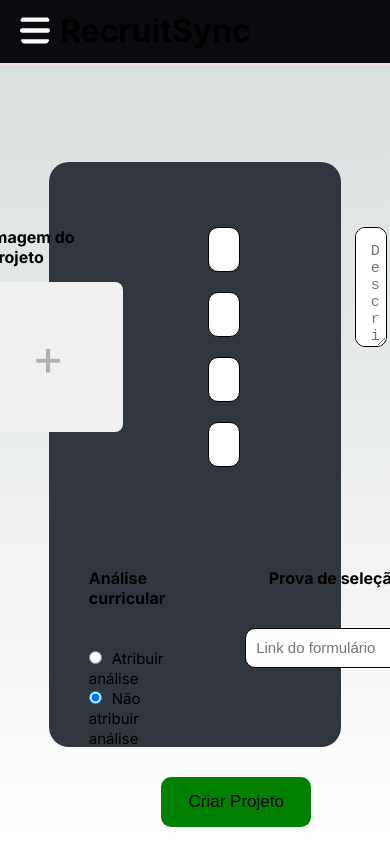
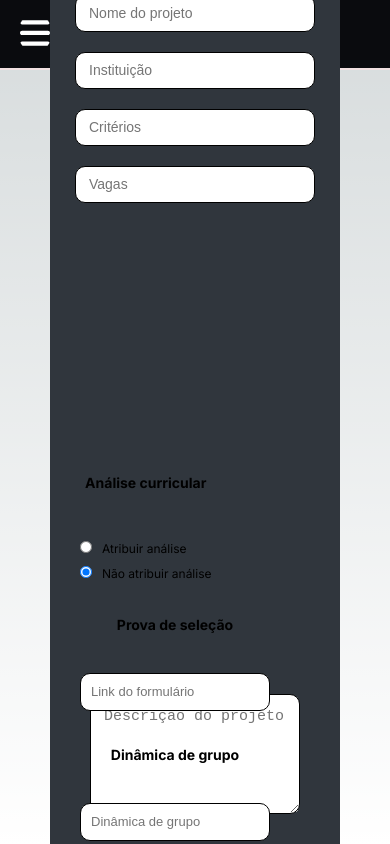
Before and after one commit to WallDev07/recruit-sync-new, a Next.js app: page /criacao-de-projetos in a window 390 px wide. Built offline with nearby package versions, Linux system fonts and the light colour scheme; no server answers; the database is empty.

Commit message:
Adição de responsividade na tela de criação de projetos

```diff
--- a/src/app/acessar-inscritos/components/ListaInscritos/ListaInscritos.css
+++ b/src/app/acessar-inscritos/components/ListaInscritos/ListaInscritos.css
@@ -7,7 +7,7 @@
     background-color: #30363D;
     height: 75vh;
     padding: 20px 30px 20px 30px;
-    grid-gap: 20px;
+    grid-gap: 25px;
     overflow-y: scroll;
     scroll-behavior:auto;
     overflow: auto;
--- a/src/componentes/CriarProjeto/CriarProjeto.css
+++ b/src/componentes/CriarProjeto/CriarProjeto.css
@@ -13,9 +13,7 @@
     flex-direction: column;
     background-color: #30363D;
     border-radius: 20px;
-    height: 75%;
-    width: 75%;
-    margin: 0 100px 0 100px;
+    margin: 50px;
 }
 
 .informacoes{
@@ -23,14 +21,15 @@
     flex-direction: row;
     justify-content: center;
     /*background-color: antiquewhite*/;
-    height: 60%;
+    height: 50%;
     width: 100%;
 }
 
-.etapas{
-    /*background-color: lightblue;*/
-    height: 40%;
+.sect-botao{
+    display: flex;
+    justify-content: end;
     width: 100%;
+    height: 15%;
 }
 
 .sect-img{
@@ -39,8 +38,6 @@
     padding: 50px;
     align-items: center;
     flex-direction: column;
-    width: 75%;
-    height: 100%;
 }
 
 h4{
@@ -90,30 +87,18 @@ textarea{
 .etapas{
     display: flex;
     flex-direction: row;
+    /*background-color: lightblue;*/
+    justify-content: space-between;
+    flex-wrap: wrap;
+    margin: 30px;
 }
 
-.etapa1, .etapa2, .etapa3, .etapa4{
+.etapa {
     display: flex;
     flex-direction: column;
     align-items: center;
-    padding: 40px;
-    height: 100%;
-    width: 100%;
 }
 
-/*
-.etapa1{
-    background-color: lightgreen;
-}
-
-.etapa2{
-    background-color: lightskyblue;
-}
-
-.etapa3{
-    background-color: lightgoldenrodyellow;
-}
-*/
 
 .titulos-etapas{
     display: flex;
@@ -122,8 +107,9 @@ textarea{
 }
 
 .text-lab{
-    font-size: 15px;
+    font-size: 12px;
     margin: 0 0 0 10px;
+    white-space: nowrap;
 }
 
 .link-prova{
@@ -131,7 +117,7 @@ textarea{
     border-radius: 10px;
     border: 1px solid black;
     height: 40px;
-    width: 180px;
+    width: 250px;
     padding: 10px;
     font-size: 15px;
     color: black;
@@ -143,7 +129,7 @@ textarea{
     border-radius: 10px;
     border: 1px solid black;
     height: 40px;
-    width: 180px;
+    width: 250px;
     padding: 10px;
     font-size: 15px;
     color: black;
@@ -155,7 +141,7 @@ textarea{
     border-radius: 10px;
     border: 1px solid black;
     height: 40px;
-    width: 180px;
+    width: 250px;
     padding: 10px;
     font-size: 15px;
     color: black;
@@ -170,9 +156,10 @@ textarea{
     margin: 25px 0 20px 0;
 }
 
-.sect-botao{
+.opcoes-analise > div {
     display: flex;
-    justify-content: end;
+    flex-wrap: nowrap;
+    margin-top: 10px;
 }
 
 .criar-projeto{
@@ -222,3 +209,308 @@ img {
     object-fit: cover;
     border-radius: 8px;
 }
+
+/*Responsividade:*/
+
+/* Estilos para desktops médios (telas de 1280px a 1440px) */
+@media (min-width: 1200px) and (max-width: 1439px) {
+
+    .container-criar{
+        height: 95%;
+    }
+
+    .sect-img{
+        padding: 35px;
+        width: 75%;
+        height: 100%;
+    }
+
+    .sect-inputs{
+        padding: 35px;
+        width: 100%;
+        height: 100%;
+    }
+
+    .sect-desc{
+        padding: 35px;
+        width: 100%;
+        height: 100%;
+    }
+
+    textarea{
+        padding: 15px;
+        font-size: 15px;
+        width: 100%;
+        margin: 15px 15px 15px 15px;
+        height: 120px;
+    }
+
+    h4{
+        font-size: 14px;
+    }
+
+    .image-upload {
+        width: 135px;
+        height: 135px;
+    }
+
+    .inputs{
+        height: 40px;
+        width: 100%;
+        padding: 14px;
+        font-size: 14px;
+        margin: 15px 0 5px 0;
+    }
+
+    .titulos-etapas{
+        display: flex;
+        align-items: center;
+        justify-content: center;
+        font-size: 15px;
+    }
+
+    .sect-botao{
+        display: flex;
+        justify-content: end;
+    }
+
+    .criar-projeto{
+        font-size: 17px;
+        height: 45px;
+        width: 140px;
+        margin: 30px;
+    }
+
+    .link-prova{
+        height: 38px;
+        width: 230px;
+        padding: 10px;
+        font-size: 14px;
+        margin: 25px 0 20px 0;
+    }
+
+    .dinamica-grupo{
+        height: 38px;
+        width: 230px;
+        padding: 10px;
+        font-size: 14px;
+        margin: 25px 0 20px 0;
+    }
+
+    .texto-entrevista{
+        height: 38px;
+        width: 230px;
+        padding: 10px;
+        font-size: 14px;
+        margin: 25px 0 20px 0;
+    }
+}
+
+/* Estilos para tablets grandes e laptops pequenos (1024px a 1280px) */
+@media (min-width: 992px) and (max-width: 1199px) {
+
+    .container-criar{
+        height: 85%;
+    }
+
+    .sect-img{
+        padding: 25px;
+        width: 75%;
+        height: 100%;
+    }
+
+    .sect-inputs{
+        padding: 25px;
+        width: 100%;
+        height: 100%;
+    }
+
+    .sect-desc{
+        padding: 25px;
+        width: 100%;
+        height: 100%;
+    }
+
+    textarea{
+        padding: 13px;
+        font-size: 15px;
+        width: 100%;
+        margin: 15px 15px 15px 15px;
+        height: 120px;
+    }
+
+    h4{
+        font-size: 14px;
+    }
+
+    .image-upload {
+        width: 128px;
+        height: 128px;
+    }
+
+    .inputs{
+        height: 37px;
+        width: 100%;
+        padding: 13px;
+        font-size: 14px;
+        margin: 15px 0 5px 0;
+    }
+
+    #op1, #op2{
+        display: flex;
+        width: 12px;
+        height: 12px;
+    }
+
+
+    .titulos-etapas{
+        display: flex;
+        align-items: center;
+        justify-content: center;
+        font-size: 14px;
+    }
+
+    .sect-botao{
+        display: flex;
+        justify-content: end;
+    }
+
+    .criar-projeto{
+        font-size: 15px;
+        height: 43px;
+        width: 135px;
+        margin: 30px;
+    }
+
+
+    .link-prova{
+        height: 38px;
+        width: 210px;
+        padding: 10px;
+        font-size: 13px;
+        margin: 25px 0 20px 0;
+    }
+
+    .dinamica-grupo{
+        height: 38px;
+        width: 210px;
+        padding: 10px;
+        font-size: 13px;
+        margin: 25px 0 20px 0;
+    }
+
+    .texto-entrevista{
+        height: 38px;
+        width: 210px;
+        padding: 10px;
+        font-size: 13px;
+        margin: 25px 0 20px 0;
+    }
+}
+
+@media (max-width: 992px){
+
+    .informacoes{
+        display: flex;
+        justify-content: center;
+        flex-wrap: wrap;
+        height: 50%;
+        width: 100%;
+    }
+
+    .container-criar{
+        height: 85%;
+    }
+
+    .sect-img{
+        padding: 25px;
+    }
+
+    .sect-inputs{
+        padding: 25px;
+        width: 100%;
+        height: 100%;
+    }
+
+    .sect-desc{
+        padding: 25px;
+        width: 100%;
+        height: 100%;
+    }
+
+    textarea{
+        padding: 13px;
+        font-size: 15px;
+        width: 100%;
+        margin: 15px 15px 15px 15px;
+        height: 120px;
+    }
+
+    h4{
+        font-size: 14px;
+    }
+
+    .image-upload {
+        width: 128px;
+        height: 128px;
+    }
+
+    .inputs{
+        height: 37px;
+        width: 100%;
+        padding: 13px;
+        font-size: 14px;
+        margin: 15px 0 5px 0;
+    }
+
+    #op1, #op2{
+        display: flex;
+        width: 12px;
+        height: 12px;
+    }
+
+
+    .titulos-etapas{
+        display: flex;
+        align-items: center;
+        justify-content: center;
+        font-size: 14px;
+    }
+
+    .sect-botao{
+        display: flex;
+        justify-content: end;
+    }
+
+    .criar-projeto{
+        font-size: 15px;
+        height: 43px;
+        width: 135px;
+        margin: 30px;
+    }
+
+
+    .link-prova{
+        height: 38px;
+        width: 190px;
+        padding: 10px;
+        font-size: 13px;
+        margin: 25px 0 20px 0;
+    }
+
+    .dinamica-grupo{
+        height: 38px;
+        width: 190px;
+        padding: 10px;
+        font-size: 13px;
+        margin: 25px 0 20px 0;
+    }
+
+    .texto-entrevista{
+        height: 38px;
+        width: 190px;
+        padding: 10px;
+        font-size: 13px;
+        margin: 25px 0 20px 0;
+    }
+}
--- a/src/componentes/CriarProjeto/CriarProjeto.js
+++ b/src/componentes/CriarProjeto/CriarProjeto.js
@@ -168,7 +168,7 @@ const handleSubmit = (e) => {
                     </section>
                 </section>
                 <section className='etapas'>
-                    <section className='etapa1'>
+                    <section className='etapa'>
                         <h4 className='titulos-etapas'>Análise curricular</h4>
                         <section className='opcoes-analise'>
                              <div>
@@ -197,7 +197,7 @@ const handleSubmit = (e) => {
                         </section>
                     </section>
 
-                    <section className='etapa2'>
+                    <section className='etapa'>
                         <h4 className='titulos-etapas'>Prova de seleção</h4>
                         <input
                             id='linkProva'
@@ -210,7 +210,7 @@ const handleSubmit = (e) => {
                         ></input>
                     </section>
 
-                    <section className='etapa3'>
+                    <section className='etapa'>
                         <h4 className='titulos-etapas'>Dinâmica de grupo</h4>
                         <input
                             id='dinamicaGrupo'
@@ -223,7 +223,7 @@ const handleSubmit = (e) => {
                         ></input>
                     </section>
 
-                    <section className='etapa4'>
+                    <section className='etapa'>
                         <h4 className='titulos-etapas'>Entrevista de seleção</h4>
                         <input
                             id='textoEntrevista'
@@ -241,6 +241,7 @@ const handleSubmit = (e) => {
                    <button type="submit" className='criar-projeto'>Criar Projeto</button>
                 </section>
             </form>
+
         </div>
     )
 }
```
